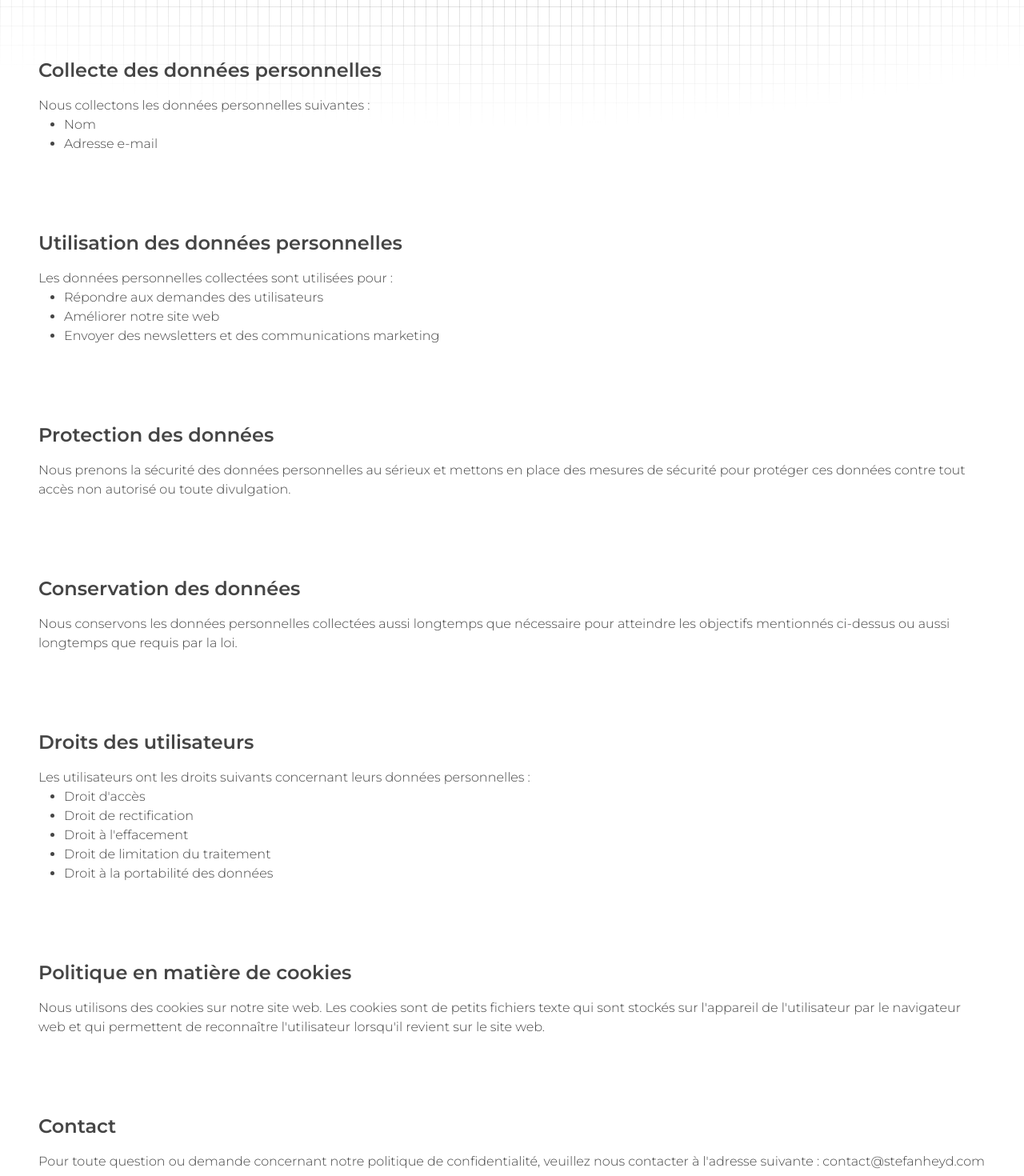
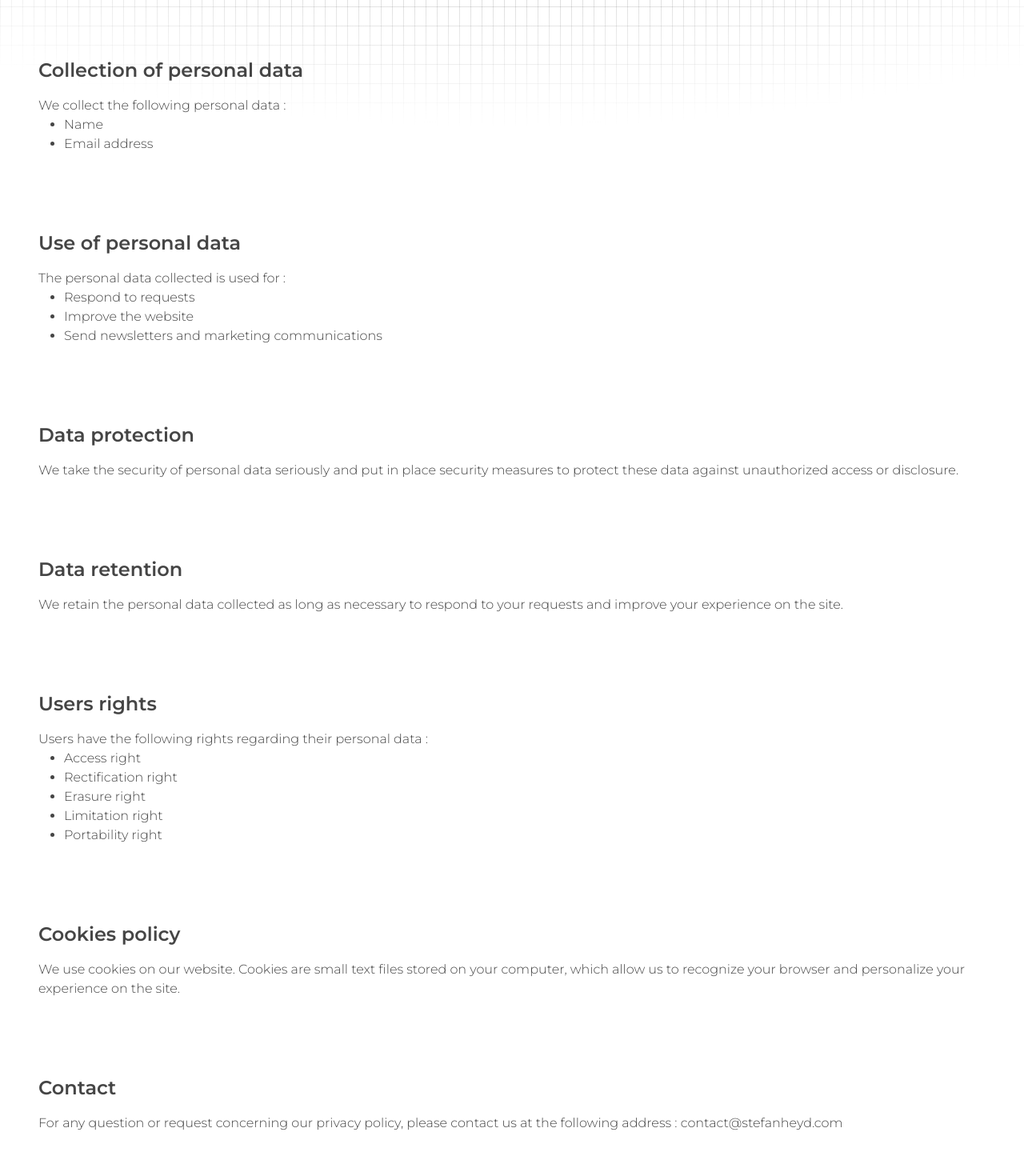
Before and after one commit to StefanHyde/PortfolioV2, a Next.js app: page /en/rgpd in a window 1280 px wide. Shown: the part 280-1750 px from the top of the page at 80% size. Built offline with nearby package versions, Linux system fonts and the light colour scheme; no server answers.

Commit message:
Add translations for rgpd page

```diff
--- a/messages/en.json
+++ b/messages/en.json
@@ -138,7 +138,33 @@
     }
   },
   "RGPD": {
-    "title": "Privacy policy"
+    "title": "Privacy policy",
+    "collect-data-paragraph": "We collect the following personal data :",
+    "use-data-paragraph": "The personal data collected is used for :",
+    "protect-data-paragraph": "We take the security of personal data seriously and put in place security measures to protect these data against unauthorized access or disclosure.",
+    "data-retention-paragraph": "We retain the personal data collected as long as necessary to respond to your requests and improve your experience on the site.",
+    "data-rights-paragraph": "Users have the following rights regarding their personal data :",
+    "cookies-policy-paragraph": "We use cookies on our website. Cookies are small text files stored on your computer, which allow us to recognize your browser and personalize your experience on the site.",
+    "contact-paragraph": "For any question or request concerning our privacy policy, please contact us at the following address : ",
+    "Misc": {
+      "nom": "Name",
+      "adresse-email": "Email address",
+      "protection-des-donnees": "Data protection",
+      "utilisation-des-donnees-personnelles": "Use of personal data",
+      "collecte-des-donnees-personnelles": "Collection of personal data",
+      "conservation-des-donnees": "Data retention",
+      "droits-des-utilisateurs": "Users rights",
+      "politique-en-matiere-de-cookies": "Cookies policy",
+      "contact": "Contact",
+      "droit-dacces": "Access right",
+      "droit-de-rectification": "Rectification right",
+      "droit-a-leffacement": "Erasure right",
+      "droit-a-la-limitation-du-traitement": "Limitation right",
+      "droit-a-la-portabilite-des-donnees": "Portability right",
+      "repondre-aux-demandes": "Respond to requests",
+      "ameliorer-le-site-web": "Improve the website",
+      "envoyer-des-newsletters-et-communications-marketing": "Send newsletters and marketing communications"
+    }
   },
   "404": {
     "title": "404",
--- a/messages/fr.json
+++ b/messages/fr.json
@@ -139,7 +139,33 @@
     }
   },
   "RGPD": {
-    "title": "Politique de confidentialité"
+    "title": "Politique de confidentialité",
+    "collect-data-paragraph": "Nous collectons les données personnelles suivantes :",
+    "use-data-paragraph": "Les données personnelles collectées sont utilisées pour :",
+    "protect-data-paragraph": "Nous prenons la sécurité des données personnelles au sérieux et mettons en place des mesures de sécurité pour protéger ces données contre tout accès non autorisé ou toute divulgation.",
+    "data-retention-paragraph": "Nous conservons les données personnelles collectées aussi longtemps que nécessaire pour répondre à vos demandes et améliorer votre expérience sur le site.",
+    "data-rights-paragraph": "Les utilisateurs ont les droits suivants concernant leurs données personnelles :",
+    "cookies-policy-paragraph": "Nous utilisons des cookies sur notre site web. Les cookies sont des petits fichiers texte stockés sur votre ordinateur, qui nous permettent de reconnaître votre navigateur et de personnaliser votre expérience sur le site.",
+    "contact-paragraph": "Pour toute question ou demande concernant notre politique de confidentialité, veuillez nous contacter à l'adresse suivante : ",
+    "Misc": {
+      "nom": "Nom",
+      "adresse-email": "Adresse email",
+      "protection-des-donnees": "Protection des données",
+      "utilisation-des-donnees-personnelles": "Utilisation des données personnelles",
+      "collecte-des-donnees-personnelles": "Collecte des données personnelles",
+      "conservation-des-donnees": "Conservation des données",
+      "droits-des-utilisateurs": "Droits des utilisateurs",
+      "politique-en-matiere-de-cookies": "Politique en matière de cookies",
+      "contact": "Contact",
+      "droit-dacces": "Droit d'accès",
+      "droit-de-rectification": "Droit de rectification",
+      "droit-a-leffacement": "Droit à l'effacement",
+      "droit-a-la-limitation-du-traitement": "Droit à la limitation du traitement",
+      "droit-a-la-portabilite-des-donnees": "Droit à la portabilité des données",
+      "repondre-aux-demandes": "Répondre aux demandes",
+      "ameliorer-le-site-web": "Améliorer le site web",
+      "envoyer-des-newsletters-et-communications-marketing": "Envoyer des newsletters et communications marketing"
+    }
   },
   "404": {
     "title": "404",
--- a/src/app/[locale]/rgpd/page.tsx
+++ b/src/app/[locale]/rgpd/page.tsx
@@ -15,92 +15,75 @@ export default function RgpdPage() {
         <section className="mb-4">
           <div>
             <h2 className="mb-4 text-2xl font-semibold">
-              Collecte des données personnelles
+              {t('Misc.collecte-des-donnees-personnelles')}
             </h2>
-            <p>Nous collectons les données personnelles suivantes :</p>
+            <p>{t('collect-data-paragraph')}</p>
             <ul className="list-disc pl-8">
-              <li>Nom</li>
-              <li>Adresse e-mail</li>
+              <li>{t('Misc.nom')}</li>
+              <li>{t('Misc.adresse-email')}</li>
             </ul>
           </div>
         </section>
         <section className="mb-4">
           <div>
             <h2 className="mb-4 text-2xl font-semibold">
-              Utilisation des données personnelles
+              {t('Misc.utilisation-des-donnees-personnelles')}
             </h2>
-            <p>Les données personnelles collectées sont utilisées pour :</p>
+            <p>{t('use-data-paragraph')}</p>
             <ul className="list-disc pl-8">
-              <li>Répondre aux demandes des utilisateurs</li>
-              <li>Améliorer notre site web</li>
-              <li>Envoyer des newsletters et des communications marketing</li>
+              <li>{t('Misc.repondre-aux-demandes')}</li>
+              <li>{t('Misc.ameliorer-le-site-web')}</li>
+              <li>
+                {t('Misc.envoyer-des-newsletters-et-communications-marketing')}
+              </li>
             </ul>
           </div>
         </section>
         <section className="mb-4">
           <div>
             <h2 className="mb-4 text-2xl font-semibold">
-              Protection des données
+              {t('Misc.protection-des-donnees')}
             </h2>
-            <p>
-              Nous prenons la sécurité des données personnelles au sérieux et
-              mettons en place des mesures de sécurité pour protéger ces données
-              contre tout accès non autorisé ou toute divulgation.
-            </p>
+            <p>{t('protect-data-paragraph')}</p>
           </div>
         </section>
         <section className="mb-4">
           <div>
             <h2 className="mb-4 text-2xl font-semibold">
-              Conservation des données
+              {t('Misc.conservation-des-donnees')}
             </h2>
-            <p>
-              Nous conservons les données personnelles collectées aussi
-              longtemps que nécessaire pour atteindre les objectifs mentionnés
-              ci-dessus ou aussi longtemps que requis par la loi.
-            </p>
+            <p>{t('data-retention-paragraph')}</p>
           </div>
         </section>
         <section className="mb-4">
           <div>
             <h2 className="mb-4 text-2xl font-semibold">
-              Droits des utilisateurs
+              {t('Misc.droits-des-utilisateurs')}
             </h2>
-            <p>
-              Les utilisateurs ont les droits suivants concernant leurs données
-              personnelles :
-            </p>
+            <p>{t('data-rights-paragraph')}</p>
             <ul className="list-disc pl-8">
-              <li>Droit d&apos;accès</li>
-              <li>Droit de rectification</li>
-              <li>Droit à l&apos;effacement</li>
-              <li>Droit de limitation du traitement</li>
-              <li>Droit à la portabilité des données</li>
+              <li>{t('Misc.droit-dacces')}</li>
+              <li>{t('Misc.droit-de-rectification')}</li>
+              <li>{t('Misc.droit-a-leffacement')}</li>
+              <li>{t('Misc.droit-a-la-limitation-du-traitement')}</li>
+              <li>{t('Misc.droit-a-la-portabilite-des-donnees')}</li>
             </ul>
           </div>
         </section>
         <section className="mb-4">
           <div>
             <h2 className="mb-4 text-2xl font-semibold">
-              Politique en matière de cookies
+              {t('Misc.politique-en-matiere-de-cookies')}
             </h2>
-            <p>
-              Nous utilisons des cookies sur notre site web. Les cookies sont de
-              petits fichiers texte qui sont stockés sur l&apos;appareil de
-              l&apos;utilisateur par le navigateur web et qui permettent de
-              reconnaître l&apos;utilisateur lorsqu&apos;il revient sur le site
-              web.
-            </p>
+            <p>{t('cookies-policy-paragraph')}</p>
           </div>
         </section>
         <section className="mb-4">
           <div>
-            <h2 className="mb-4 text-2xl font-semibold">Contact</h2>
+            <h2 className="mb-4 text-2xl font-semibold">{t('Misc.contact')}</h2>
 
             <p>
-              Pour toute question ou demande concernant notre politique de
-              confidentialité, veuillez nous contacter à l&apos;adresse suivante
-              :{' '}
+              {t('contact-paragraph')}
               <Link
                 href={'mailto:contact@stefanheyd.com'}
                 className="hover:text-primary-500 hover:underline"
```
